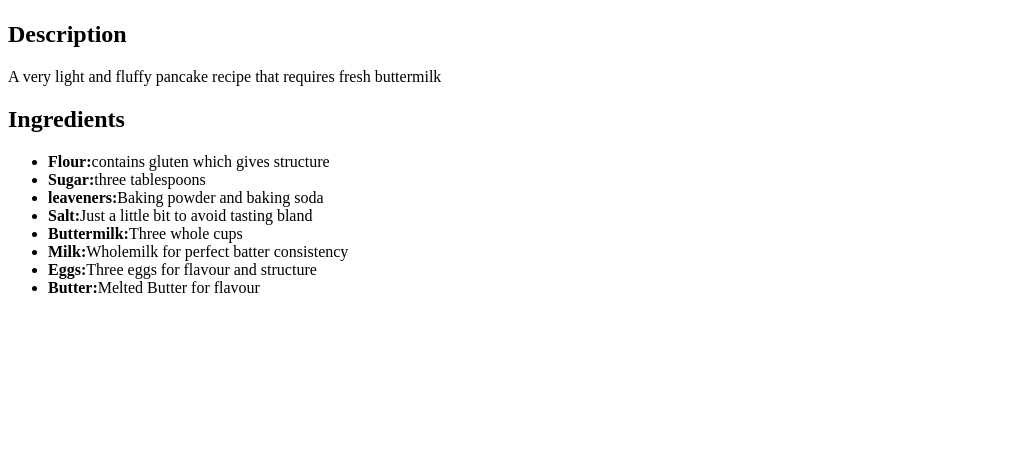
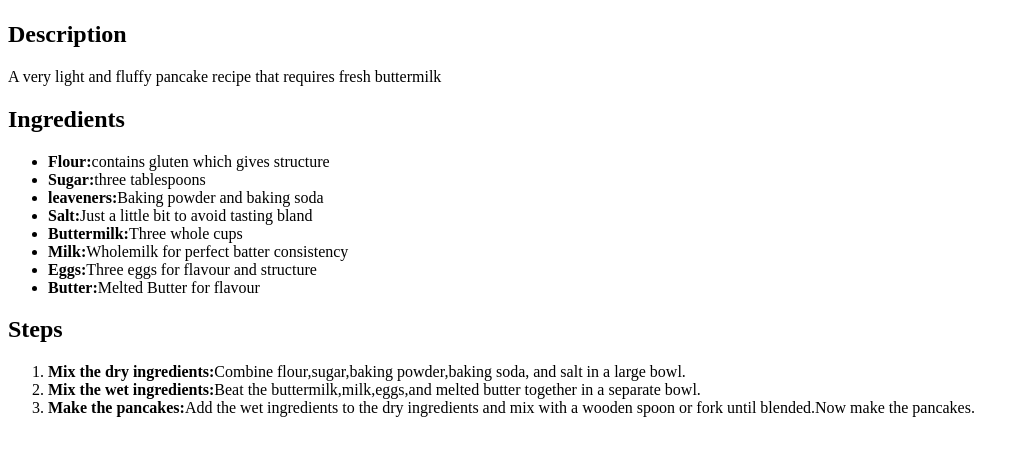
Before and after one commit to cootot/Odin-recipes, a plain HTML site: page recipes/Buttermilk Pancakes.html in a window 1280 px wide. Shown: the part 125-580 px from the top of the page, without its empty margins (0-1029 px from the left). Drawn offline with Linux system fonts and the light colour scheme.

Commit message:
added steps to Buttermilk pancakes

```diff
--- a/recipes/Buttermilk Pancakes.html
+++ b/recipes/Buttermilk Pancakes.html
@@ -23,6 +23,14 @@
         <li><strong>Butter:</strong>Melted Butter for flavour</li>
     </ul>
 
+    <h2>Steps</h2>
+    <ol>
+        <li><strong>Mix the dry ingredients:</strong>Combine flour,sugar,baking powder,baking soda, and salt in a large bowl.</li>
+        <li><strong>Mix the wet ingredients:</strong>Beat the buttermilk,milk,eggs,and melted butter together in a separate bowl.</li>
+        <li><strong>Make the pancakes:</strong>Add the wet ingredients to the dry ingredients and mix with a wooden spoon or fork until blended.Now make the pancakes.</li>
+
+    </ol>
+
 
 
 </body>
```
